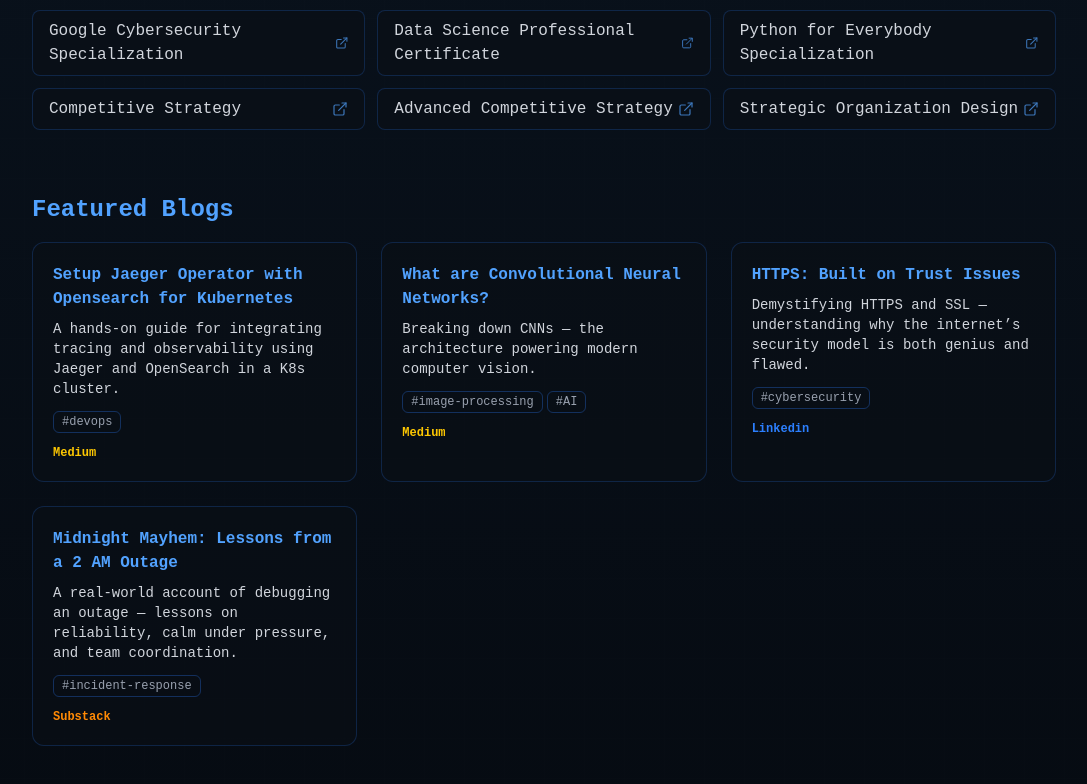
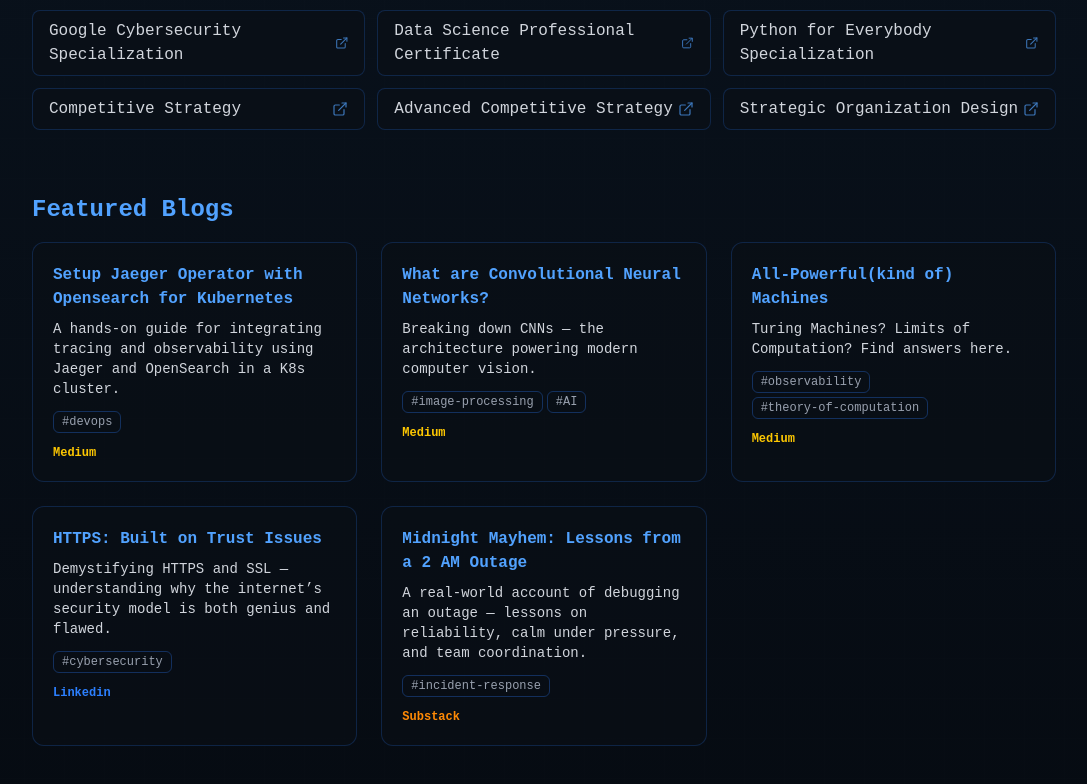
Before and after one commit to 0xhunterkiller/0xhunterkiller, a Next.js app: page /me in a window 1280 px wide. Shown: the part 1902-2686 px from the top of the page, without its empty margins (96-1183 px from the left). Built offline with nearby package versions, Linux system fonts and the light colour scheme.

Commit message:
Update blogsData.ts

```diff
--- a/data/blog/blogsData.ts
+++ b/data/blog/blogsData.ts
@@ -67,6 +67,15 @@
     tags: ["image-processing", "AI"],
     source: "medium",
     url: "https://medium.com/@saaisudarsanan/what-are-convolutional-neural-networks-ee93fabfaaa5",
+    featured: true
+  },
+  {
+    title: "All-Powerful(kind of) Machines",
+    description:
+      "Turing Machines? Limits of Computation? Find answers here.",
+    tags: ["observability", "theory-of-computation"],
+    source: "medium",
+    url: "https://saaisudarsanan.medium.com/all-powerful-kind-of-machines-375c62c830c2",
     featured: true
   },
 
```
